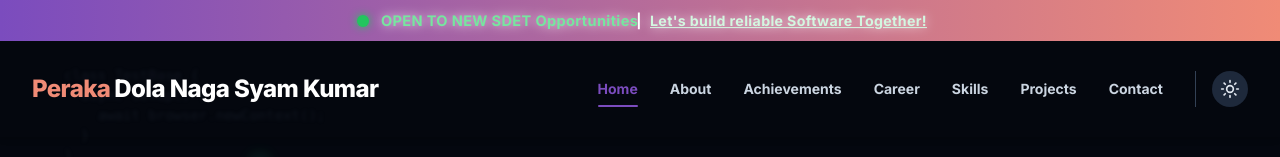
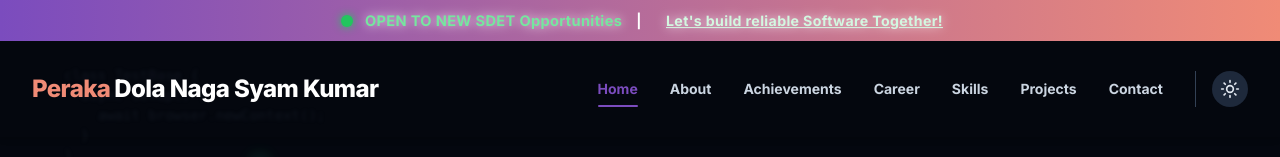
Before and after one commit to pdnsyamkumar-work/my-portfolio, a Next.js app: page / in a window 1280 px wide. Shown: the top 157 px of the page. Built offline with nearby package versions, Linux system fonts and the light colour scheme.

Commit message:
style: add margin to banner pipe to prevent text overlap

```diff
--- a/src/app/layout.tsx
+++ b/src/app/layout.tsx
@@ -49,7 +49,7 @@ export default function RootLayout({
                       OPEN TO NEW SDET Opportunities
                     </span>
                   </span>
-                  <span className="hidden md:inline">|</span>
+                  <span className="hidden md:inline mx-4">|</span>
                   <Link
                     href="/#contact"
                     className="inline-block underline hover:text-white/80 transition-colors animate-heartbeat-delayed drop-shadow-[0_0_5px_rgba(255,255,255,0.8)] origin-left"
```
